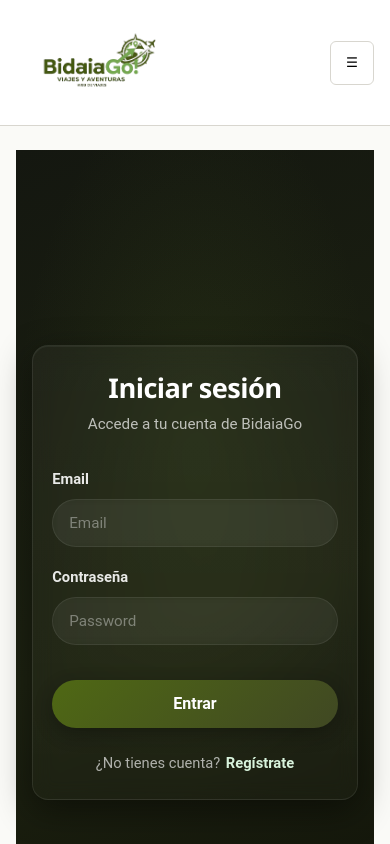
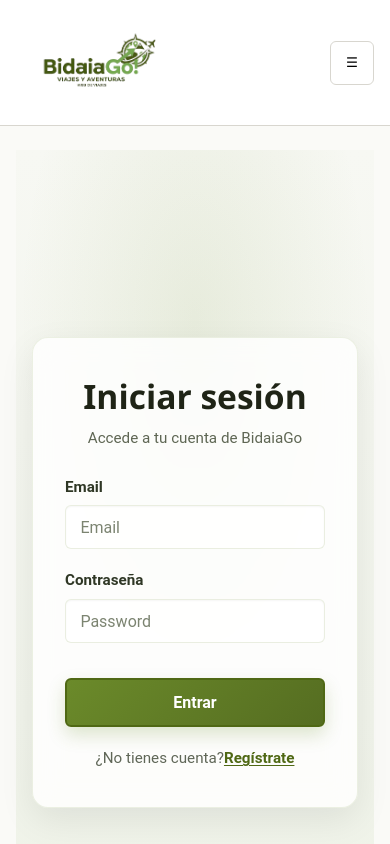
Before and after one commit to David-LS-Bilbao/BidaiaGo, a React (Vite) app: page /login in a window 390 px wide. Shown: the top 844 px of the page. Built offline with nearby package versions, Linux system fonts and the light colour scheme.

Commit message:
cambio css del login

```diff
--- a/src/pages/ProfilePage.tsx
+++ b/src/pages/ProfilePage.tsx
@@ -1,7 +1,5 @@
 import { useState } from "react";
-
 import { useNavigate } from "react-router-dom";
-
 import { useAuth } from "../hooks/useAuth";
 
 import "../styles/auth.css";
@@ -15,184 +13,139 @@ const ProfilePage = () => {
 
   const navigate = useNavigate();
 
+  if (!user) return null;
+
+  const [name, setName] =
+    useState(user.name);
+
+  const [email, setEmail] =
+    useState(user.email);
+
+  const [success, setSuccess] =
+    useState("");
+
   const [isEditingName, setIsEditingName] =
     useState(false);
 
   const [isEditingEmail, setIsEditingEmail] =
     useState(false);
 
-  const [name, setName] =
-    useState(user?.name ?? "");
+  const handleSave = () => {
+    updateCurrentUser({
+      ...user,
+      name,
+      email,
+    });
 
-  const [email, setEmail] =
-    useState(user?.email ?? "");
+    setSuccess(
+      "Perfil actualizado correctamente"
+    );
 
-  if (!user) {
-    return null;
-  }
+    setIsEditingName(false);
+    setIsEditingEmail(false);
+  };
 
   const handleLogout = () => {
     logoutUser();
-
     navigate("/");
   };
 
   return (
     <main className="profile-page">
+
       <section className="profile-card">
+
+        {success && (
+          <div className="profile-success">
+            {success}
+          </div>
+        )}
 
         <div className="profile-header">
 
-          <div className="profile-avatar">
-            {name.charAt(0)}
-          </div>
-
           <h1 className="profile-title">
-            {name}
+            {user.name}
           </h1>
 
-          <p className="profile-subtitle">
-            Perfil de BidaiaGo
-          </p>
 
         </div>
 
         <div className="profile-info">
 
           {/* NOMBRE */}
-
           <div className="profile-field">
 
             <span className="profile-label">
               Nombre
             </span>
 
-            {!isEditingName ? (
-              <>
-                <p className="profile-value">
-                  {name}
-                </p>
-
-                <button
-                  className="profile-edit-button"
-                  onClick={() =>
-                    setIsEditingName(true)
-                  }
-                >
-                  Cambiar nombre
-                </button>
-              </>
-            ) : (
-              <>
+            {isEditingName ? (
+              <div className="campo">
                 <input
-                  className="profile-input"
-                  type="text"
                   value={name}
                   onChange={(e) =>
                     setName(e.target.value)
                   }
                 />
-
-                <div className="profile-inline-actions">
+              </div>
+            ) : (
+              <p className="profile-value">
+                {name}
+              </p>
+            )}
 
             <button
               className="boton-primario"
               onClick={() => {
-                      updateCurrentUser({
-                        ...user,
-                        name,
-                        email,
-                      });
-
-                      setIsEditingName(false);
+                if (isEditingName) {
+                  handleSave();
+                } else {
+                  setIsEditingName(true);
+                }
               }}
             >
-                    Guardar
+              {isEditingName
+                ? "Guardar nombre"
+                : "Editar nombre"}
             </button>
-
-                  <button
-                    className="boton-secundario"
-                    onClick={() => {
-                      setName(user.name);
-
-                      setIsEditingName(false);
-                    }}
-                  >
-                    Cancelar
-                  </button>
-
-                </div>
-              </>
-            )}
-
           </div>
 
           {/* EMAIL */}
-
           <div className="profile-field">
 
             <span className="profile-label">
               Email
             </span>
 
-            {!isEditingEmail ? (
-              <>
-                <p className="profile-value">
-                  {email}
-                </p>
-
-                <button
-                  className="profile-edit-button"
-                  onClick={() =>
-                    setIsEditingEmail(true)
-                  }
-                >
-                  Cambiar email
-                </button>
-              </>
-            ) : (
-              <>
+            {isEditingEmail ? (
+              <div className="campo">
                 <input
-                  className="profile-input"
-                  type="email"
                   value={email}
                   onChange={(e) =>
                     setEmail(e.target.value)
                   }
                 />
-
-                <div className="profile-inline-actions">
+              </div>
+            ) : (
+              <p className="profile-value">
+                {email}
+              </p>
+            )}
 
             <button
               className="boton-primario"
               onClick={() => {
-                      updateCurrentUser({
-                        ...user,
-                        name,
-                        email,
-                      });
-
-                      setIsEditingEmail(false);
+                if (isEditingEmail) {
+                  handleSave();
+                } else {
+                  setIsEditingEmail(true);
+                }
               }}
             >
-                    Guardar
+              {isEditingEmail
+                ? "Guardar email"
+                : "Editar email"}
             </button>
-
-                  <button
-                    className="boton-secundario"
-                    onClick={() => {
-                      setEmail(user.email);
-
-                      setIsEditingEmail(false);
-                    }}
-                  >
-                    Cancelar
-                  </button>
-
-                </div>
-              </>
-            )}
-
           </div>
 
         </div>
@@ -200,10 +153,7 @@ const ProfilePage = () => {
         <div className="profile-actions">
 
           <button
-            className="
-              boton-secundario
-              profile-logout
-            "
+            className="boton-primario profile-logout"
             onClick={handleLogout}
           >
             Cerrar sesión
@@ -212,6 +162,7 @@ const ProfilePage = () => {
         </div>
 
       </section>
+
     </main>
   );
 };
--- a/src/styles/auth.css
+++ b/src/styles/auth.css
@@ -1,9 +1,3 @@
-/* ============================================
-   auth.css — Login / Register
-   Prefijo exclusivo: auth-
-   Estética alineada con home.css
-   ============================================ */
-
 /* ============================================
    1. CONTENEDOR GENERAL
    ============================================ */
@@ -14,19 +8,18 @@
   justify-content: center;
   align-items: center;
 
-  padding: 2rem 1rem;
+  padding: 3rem 1rem;
 
   background:
     radial-gradient(
-      ellipse 70% 60% at 50% 35%,
-      rgba(107, 138, 42, 0.12) 0%,
-      transparent 72%
+      ellipse 70% 60% at 50% 20%,
+      rgba(107, 138, 42, 0.10) 0%,
+      transparent 70%
     ),
     linear-gradient(
-      160deg,
-      #141710 0%,
-      #1d2211 55%,
-      #111309 100%
+      180deg,
+      #f7f8f3 0%,
+      #eef2e7 100%
     );
 }
 
@@ -39,44 +32,31 @@
   max-width: 480px;
 
   background:
-    linear-gradient(
-      180deg,
-      rgba(255, 255, 255, 0.04) 0%,
-      rgba(255, 255, 255, 0.02) 100%
-    );
+    rgba(255, 255, 255, 0.82);
 
-  backdrop-filter: blur(10px);
+  backdrop-filter: blur(14px);
 
   border:
-    1px solid rgba(255, 255, 255, 0.08);
+    1px solid rgba(107, 138, 42, 0.12);
 
   border-radius: var(--radio-grande);
 
   box-shadow:
-    inset 0 1px 0 rgba(255, 255, 255, 0.05),
-    0 10px 35px rgba(0, 0, 0, 0.45);
+    0 12px 35px rgba(0, 0, 0, 0.08);
 
-  padding: 2rem 1.5rem;
+  padding: 2.3rem 2rem;
 
   transition:
-    transform 0.28s ease,
-    box-shadow 0.28s ease;
+    transform 0.25s ease,
+    box-shadow 0.25s ease;
 }
 
 .auth-card:hover,
 .formulario-auth:hover {
-  transform: translateY(-4px);
+  transform: translateY(-2px);
 
   box-shadow:
-    inset 0 1px 0 rgba(255, 255, 255, 0.06),
-    0 18px 44px rgba(0, 0, 0, 0.52);
-}
-
-@media (min-width: 768px) {
-  .auth-card,
-  .formulario-auth {
-    padding: 2.5rem;
-  }
+    0 18px 42px rgba(0, 0, 0, 0.10);
 }
 
 /* ============================================
@@ -84,237 +64,85 @@
    ============================================ */
 .formulario-auth h1,
 .auth-title {
-  font-family: var(--fuente-titulo);
+  color: #1f2416;
 
-  font-size: 2rem;
-  font-weight: 700;
-
-  text-align: center;
-
-  color: #ffffff;
+  font-size: 2.1rem;
 
   margin-bottom: 0.5rem;
-
-  letter-spacing: -0.02em;
 }
 
 .formulario-auth .subtitulo,
 .auth-subtitle {
-  text-align: center;
-
-  color: rgba(255, 255, 255, 0.7);
-
-  font-size: 0.95rem;
-
-  line-height: 1.5;
-
-  margin-bottom: 2rem;
+  color: #5e6653;
 }
 
 /* ============================================
    4. CAMPOS
    ============================================ */
-.campo {
-  margin-bottom: 1.2rem;
-}
-
 .campo label {
-  display: block;
-
-  margin-bottom: 0.45rem;
-
-  font-size: 0.92rem;
-  font-weight: 600;
-
-  color: rgba(255, 255, 255, 0.9);
+  color: #2f3725;
 }
 
 .campo input {
-  width: 100%;
-
-  min-height: 48px;
-
-  padding: 0.85rem 1rem;
-
-  border-radius: var(--radio-pill);
+  background:
+    rgba(255, 255, 255, 0.75);
 
   border:
-    1px solid rgba(255, 255, 255, 0.08);
+    1px solid rgba(107, 138, 42, 0.14);
 
-  background:
-    rgba(255, 255, 255, 0.04);
+  color: #1a1a1a;
 
-  color: #ffffff;
-
-  font-size: 0.95rem;
-
-  backdrop-filter: blur(4px);
-
-  transition:
-    border-color 0.2s,
-    box-shadow 0.2s,
-    background 0.2s;
+  box-shadow:
+    inset 0 1px 2px rgba(0, 0, 0, 0.04);
 }
 
 .campo input::placeholder {
-  color: rgba(255, 255, 255, 0.38);
+  color: #7c8471;
 }
 
 .campo input:focus {
-  outline: none;
-
   border-color: var(--color-primario);
 
   background:
-    rgba(255, 255, 255, 0.06);
+    rgba(255, 255, 255, 0.95);
 
   box-shadow:
-    0 0 0 3px rgba(107, 138, 42, 0.22);
+    0 0 0 3px rgba(107, 138, 42, 0.16);
 }
 
 /* ============================================
    5. BOTÓN
    ============================================ */
 .boton-primario {
-  width: 100%;
-
-  min-height: 48px;
-
-  margin-top: 0.6rem;
-
-  border: none;
-
-  border-radius: var(--radio-pill);
-
   background:
     linear-gradient(
       135deg,
-      var(--color-primario) 0%,
-      var(--color-primario-oscuro) 100%
+      #6b8a2a 0%,
+      #556d21 100%
     );
 
-  color: #ffffff;
-
-  font-size: 1rem;
-  font-weight: 700;
-
-  cursor: pointer;
-
   box-shadow:
-    0 6px 18px rgba(0, 0, 0, 0.28);
-
-  transition:
-    transform 0.18s ease,
-    box-shadow 0.18s ease,
-    opacity 0.18s ease;
+    0 8px 18px rgba(107, 138, 42, 0.22);
 }
 
 .boton-primario:hover {
-  transform: translateY(-2px);
-
   box-shadow:
-    0 10px 24px rgba(0, 0, 0, 0.35);
-
-  opacity: 0.96;
-}
-
-.boton-primario:focus-visible {
-  outline: 3px solid var(--color-acento);
-
-  outline-offset: 3px;
+    0 12px 24px rgba(107, 138, 42, 0.28);
 }
 
 /* ============================================
    6. LINKS
    ============================================ */
 .enlace-secundario {
-  margin-top: 1.5rem;
-
-  text-align: center;
-
-  font-size: 0.92rem;
-
-  color: rgba(255, 255, 255, 0.65);
+  color: #5f6657;
 }
 
 .enlace-secundario a {
-  color: var(--color-primario-claro);
-
-  font-weight: 700;
-
-  text-decoration: none;
-
-  margin-left: 0.35rem;
-
-  transition:
-    color 0.18s ease,
-    opacity 0.18s ease;
+  color: var(--color-primario);
 }
 
 .enlace-secundario a:hover {
-  color: #ffffff;
-
-  opacity: 0.92;
-}
-
-/* ============================================
-   7. ALERTAS
-   ============================================ */
-.alerta-error {
-  margin-top: 0.4rem;
-
-  border-radius: var(--radio-medio);
-
-  border-left:
-    4px solid var(--color-error-borde);
-
-  background:
-    rgba(160, 40, 40, 0.18);
-
-  color: #ffd6d6;
-
-  padding: 0.9rem 1rem;
-
-  font-size: 0.9rem;
-
-  line-height: 1.5;
-}
-
-/* ============================================
-   8. RESPONSIVE
-   ============================================ */
-@media (max-width: 480px) {
-  .auth-page {
-    padding: 1rem;
-  }
-
-  .auth-card,
-  .formulario-auth {
-    padding: 1.5rem 1.2rem;
-  }
-
-  .formulario-auth h1,
-  .auth-title {
-    font-size: 1.7rem;
-  }
-}
-
-/* ============================================
-   9. REDUCED MOTION
-   ============================================ */
-@media (prefers-reduced-motion: reduce) {
-  .auth-card,
-  .formulario-auth,
-  .boton-primario,
-  .campo input {
-    transition: none;
-  }
-
-  .auth-card:hover,
-  .formulario-auth:hover,
-  .boton-primario:hover {
-    transform: none;
-  }
+  color: #2f3725;
 }
 /* ============================================
    PROFILE PAGE
@@ -325,66 +153,163 @@
 
   display: flex;
   justify-content: center;
-  align-items: flex-start;
+  align-items: center;
 
   padding: 3rem 1rem;
 
   background:
     radial-gradient(
-      ellipse 70% 60% at 50% 35%,
-      rgba(107, 138, 42, 0.12) 0%,
-      transparent 72%
+      ellipse 70% 60% at 50% 10%,
+      rgba(107, 138, 42, 0.07) 0%,
+      transparent 70%
     ),
     linear-gradient(
-      160deg,
-      #141710 0%,
-      #1d2211 55%,
-      #111309 100%
+      180deg,
+      #f8faf5 0%,
+      #eef2e7 100%
     );
 }
 
 .profile-card {
   width: 100%;
-  max-width: 520px;
+  max-width: 560px;
 
-  background:
-    linear-gradient(
-      180deg,
-      rgba(255, 255, 255, 0.04) 0%,
-      rgba(255, 255, 255, 0.02) 100%
-    );
+  background: rgba(255, 255, 255, 0.78);
 
-  backdrop-filter: blur(10px);
+  backdrop-filter: blur(12px);
+
+  border-radius: 28px;
 
   border:
-    1px solid rgba(255, 255, 255, 0.08);
-
-  border-radius: var(--radio-grande);
+    1px solid rgba(107, 138, 42, 0.10);
 
   box-shadow:
-    inset 0 1px 0 rgba(255, 255, 255, 0.05),
-    0 10px 35px rgba(0, 0, 0, 0.45);
+    0 18px 45px rgba(0, 0, 0, 0.08);
 
-  padding: 2rem 1.5rem;
+  padding: 2.5rem;
+
+  display: flex;
+  flex-direction: column;
+  gap: 2rem;
 }
+
+/* ============================================
+   HEADER
+   ============================================ */
 
 .profile-header {
   display: flex;
   flex-direction: column;
-  align-items: center;
-
-  margin-bottom: 2rem;
+  gap: 0.5rem;
 }
 
-.profile-avatar {
-  width: 88px;
-  height: 88px;
+.profile-title {
+  font-size: 2.4rem;
+  font-weight: 700;
 
-  border-radius: 50%;
+  color: #1f2416;
 
+  line-height: 1.1;
+}
+
+.profile-subtitle {
+  color: #6b7261;
+
+  font-size: 0.96rem;
+}
+
+/* ============================================
+   INFO
+   ============================================ */
+
+.profile-info {
   display: flex;
-  align-items: center;
-  justify-content: center;
+  flex-direction: column;
+  gap: 1.2rem;
+}
+
+.profile-field {
+  display: flex;
+  flex-direction: column;
+
+  gap: 0.8rem;
+
+  padding: 1.2rem;
+
+  border-radius: 18px;
+
+  background:
+    rgba(255, 255, 255, 0.72);
+
+  border:
+    1px solid rgba(107, 138, 42, 0.08);
+}
+
+.profile-label {
+  font-size: 0.78rem;
+  font-weight: 700;
+
+  text-transform: uppercase;
+  letter-spacing: 0.08em;
+
+  color: #7b8470;
+}
+
+.profile-value {
+  font-size: 1.08rem;
+
+  color: #1a1a1a;
+
+  font-weight: 500;
+}
+
+/* ============================================
+   INPUTS
+   ============================================ */
+
+.profile-field input {
+  width: 100%;
+
+  min-height: 48px;
+
+  border: none;
+
+  border-radius: 14px;
+
+  padding: 0 1rem;
+
+  background:
+    rgba(107, 138, 42, 0.06);
+
+  font-size: 1rem;
+
+  color: #1a1a1a;
+}
+
+.profile-field input:focus {
+  outline: none;
+
+  box-shadow:
+    0 0 0 3px rgba(107, 138, 42, 0.16);
+}
+
+/* ============================================
+   BOTONES
+   ============================================ */
+
+.profile-field .boton-primario,
+.profile-logout {
+  width: fit-content;
+
+  min-width: 80px;
+
+  min-height: 40px;
+
+  padding: 0 0.7rem;
+
+  border-radius: 999px;
+
+  border: none;
 
   background:
     linear-gradient(
@@ -393,117 +318,73 @@
       var(--color-primario-oscuro) 100%
     );
 
-  color: #ffffff;
+  color: white;
 
-  font-size: 2rem;
-  font-weight: 700;
+  font-weight: 600;
+
+  cursor: pointer;
+
+  transition:
+    transform 0.18s ease,
+    box-shadow 0.18s ease;
 
   box-shadow:
-    0 8px 22px rgba(0, 0, 0, 0.28);
-
-  margin-bottom: 1rem;
+    0 8px 20px rgba(107, 138, 42, 0.20);
 }
 
-.profile-title {
-  color: #ffffff;
+.profile-field .boton-primario:hover,
+.profile-logout:hover {
+  transform: translateY(-2px);
 
-  font-family: var(--fuente-titulo);
-
-  font-size: 1.9rem;
-
-  margin-bottom: 0.35rem;
+  box-shadow:
+    0 12px 26px rgba(107, 138, 42, 0.26);
 }
 
-.profile-subtitle {
-  color: rgba(255, 255, 255, 0.68);
+/* ============================================
+   ACTIONS
+   ============================================ */
 
-  font-size: 0.95rem;
+.profile-actions {
+  display: flex;
+  justify-content: flex-start;
 }
 
-.profile-info {
-  display: flex;
-  flex-direction: column;
+/* ============================================
+   SUCCESS
+   ============================================ */
 
-  gap: 1rem;
+.profile-success {
+  padding: 1rem 1.2rem;
 
-  margin-bottom: 2rem;
+  border-radius: 14px;
+
+  background:
+    rgba(60, 140, 80, 0.12);
+
+  color: #2e5e39;
+
+  border:
+    1px solid rgba(60, 140, 80, 0.16);
+
+  font-size: 0.92rem;
 }
 
-.profile-field {
+/* ============================================
+   MOBILE
+   ============================================ */
 
-  padding: 1rem;
+@media (max-width: 640px) {
 
-  border-radius: var(--radio-medio);
-
-  background:
-    rgba(255, 255, 255, 0.04);
-
-  border:
-    1px solid rgba(255, 255, 255, 0.05);
-}
-
-.profile-label {
-  display: block;
-
-  font-size: 0.82rem;
-  font-weight: 700;
-
-  letter-spacing: 0.04em;
-  text-transform: uppercase;
-
-  color: rgba(255, 255, 255, 0.5);
-
-  margin-bottom: 0.45rem;
-}
-
-.profile-value {
-  color: #ffffff;
-
-  font-size: 1rem;
-
-  word-break: break-word;
-}
-
-.profile-actions {
-  color: rgba(255, 255, 255, 0.68);
-  display: flex;
-  justify-content: center;
-}
-
-.profile-logout {
-  min-width: 220px;
-}
-
-@media (max-width: 480px) {
   .profile-card {
-    padding: 1.5rem 1.2rem;
-  }
-
-  .profile-avatar {
-    width: 76px;
-    height: 76px;
-
-    font-size: 1.7rem;
+    padding: 1.5rem;
   }
 
   .profile-title {
-    font-size: 1.6rem;
+    font-size: 2rem;
+  }
+
+  .profile-field .boton-primario,
+  .profile-logout {
+    width: 100%;
   }
 }
-.profile-success {
-  margin-bottom: 1rem;
-
-  padding: 0.9rem 1rem;
-
-  border-radius: var(--radio-medio);
-
-  background:
-    rgba(60, 140, 80, 0.18);
-
-  border-left:
-    4px solid #6b8a2a;
-
-  color: #d6ffe0;
-
-  font-size: 0.92rem;
-}
```
Lines whose indentation alone changed are shown as unchanged.
